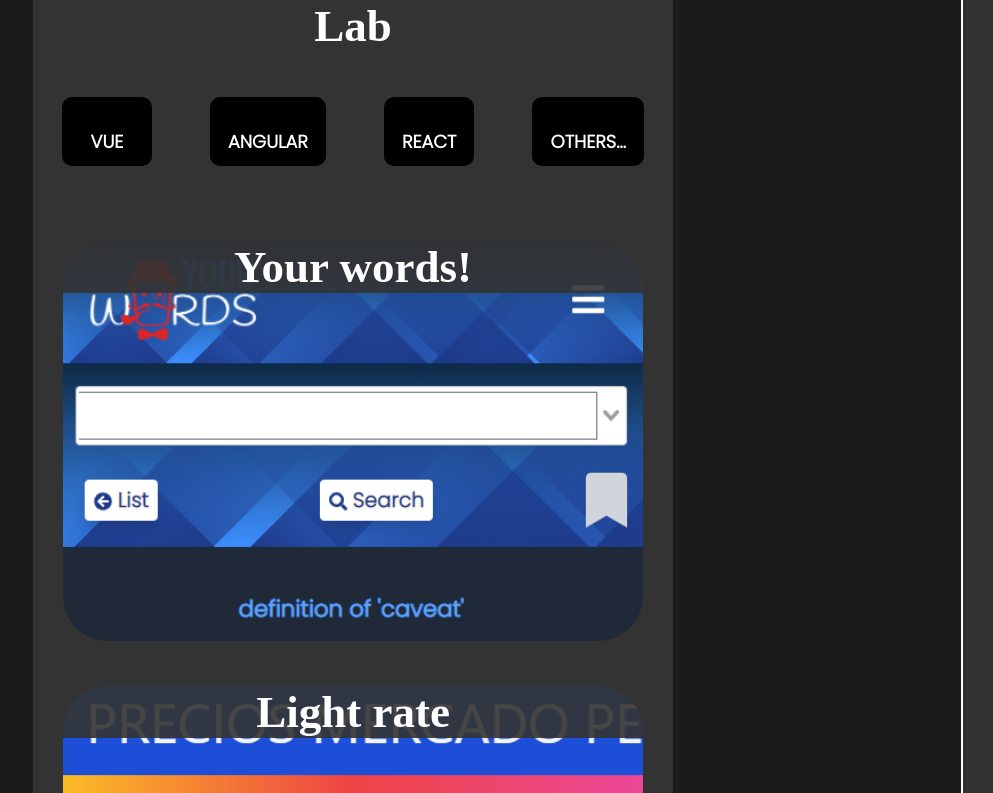
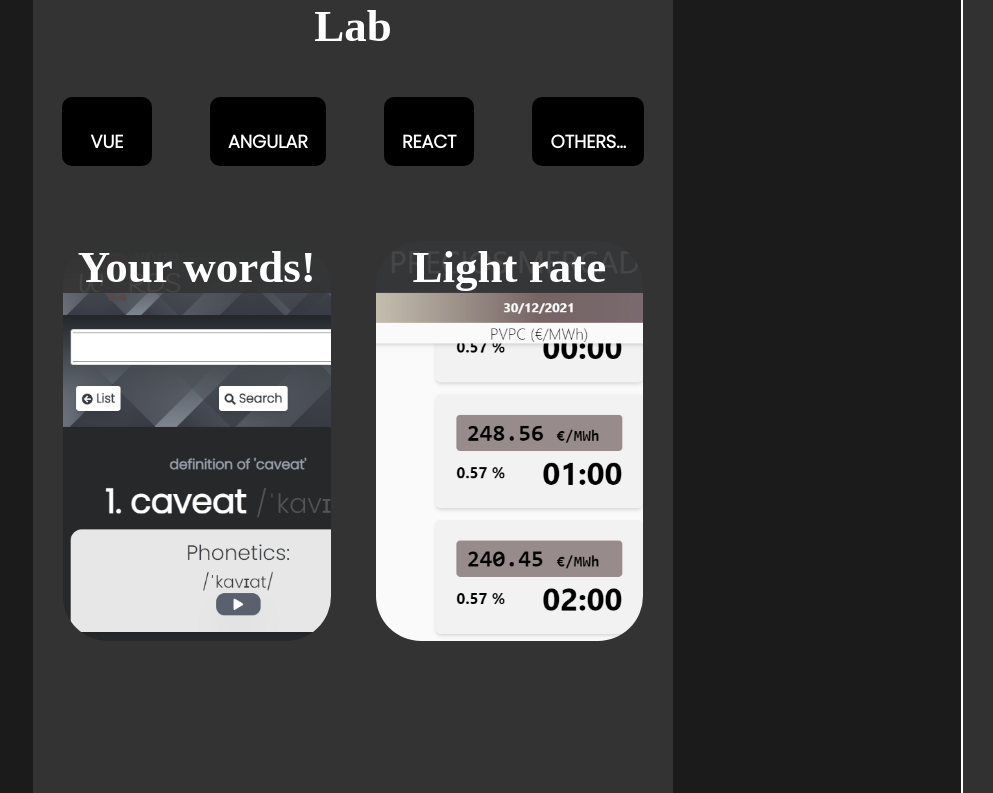
Before and after one commit to AlvaroDDG86/alvarodedios.me, a Svelte app: page /projects in a window 1280 px wide. Shown: the top 793 px of the page, without its empty margins (287-1280 px from the left). Built offline with nearby package versions, Linux system fonts and the light colour scheme; some icons are missing; a web font is replaced by a local one.

Commit message:
Image services

```diff
--- /dev/null
+++ b/src/services/images-service.js
@@ -0,0 +1,11 @@
+import words from '../../public/assets/images/projects/your-words.png'
+import rate from '../../public/assets/images/projects/light-rate.png'
+import notFound from '../../public/assets/images/projects/not-found.png'
+export function getImage(imageName) {
+    const images = {
+        words,
+        rate,
+        notFound
+    }
+    return images[imageName] ? images[imageName] : images.notFound
+}
--- a/src/views/Projects.svelte
+++ b/src/views/Projects.svelte
@@ -159,7 +159,7 @@
     }
     .lab__projects {
         display: grid;
-        grid-template-columns: repeat(auto-fill,minmax(274px, 1fr));
+        grid-template-columns: repeat(auto-fill,minmax(200px, 1fr));
         grid-gap: 3em;
         align-content: start;
         padding: 0;
--- a/src/views/components/Project.svelte
+++ b/src/views/components/Project.svelte
@@ -1,17 +1,14 @@
 <script lang="ts">
-    import words from '../../../public/assets/images/projects/your-words.png'
-    import rate from '../../../public/assets/images/projects/light-rate.png'
+    import { getImage } from 'src/services/images-service';
     import { IProject } from 'src/models/IProject';
-    let images = {
-        words,
-        rate
-    }
     export let project: IProject
     function openLink(url) {
         window.open(url, '_blank');
     }
+    $: src = getImage(project.image)
+
 </script>
-<div class="project" style="background-image: url('{images[project.image]}')">
+<div class="project" style="background-image: url('{src}')">
     <h3 class="project__title">{project.title}</h3>
     <div class="project__content">
         <p class="project__desc">{project.desc}</p>
@@ -40,8 +37,9 @@
     align-items: center;
     cursor: pointer;
     transition: 0.6s;
+    filter: grayscale(90%);
     &:hover {
-        filter: grayscale(90%);
+        filter: grayscale(0);
     }
     &:hover > &__content {
         opacity: 1;
```
Also changed, not shown: public/assets/images/projects/not-found.png (added).
